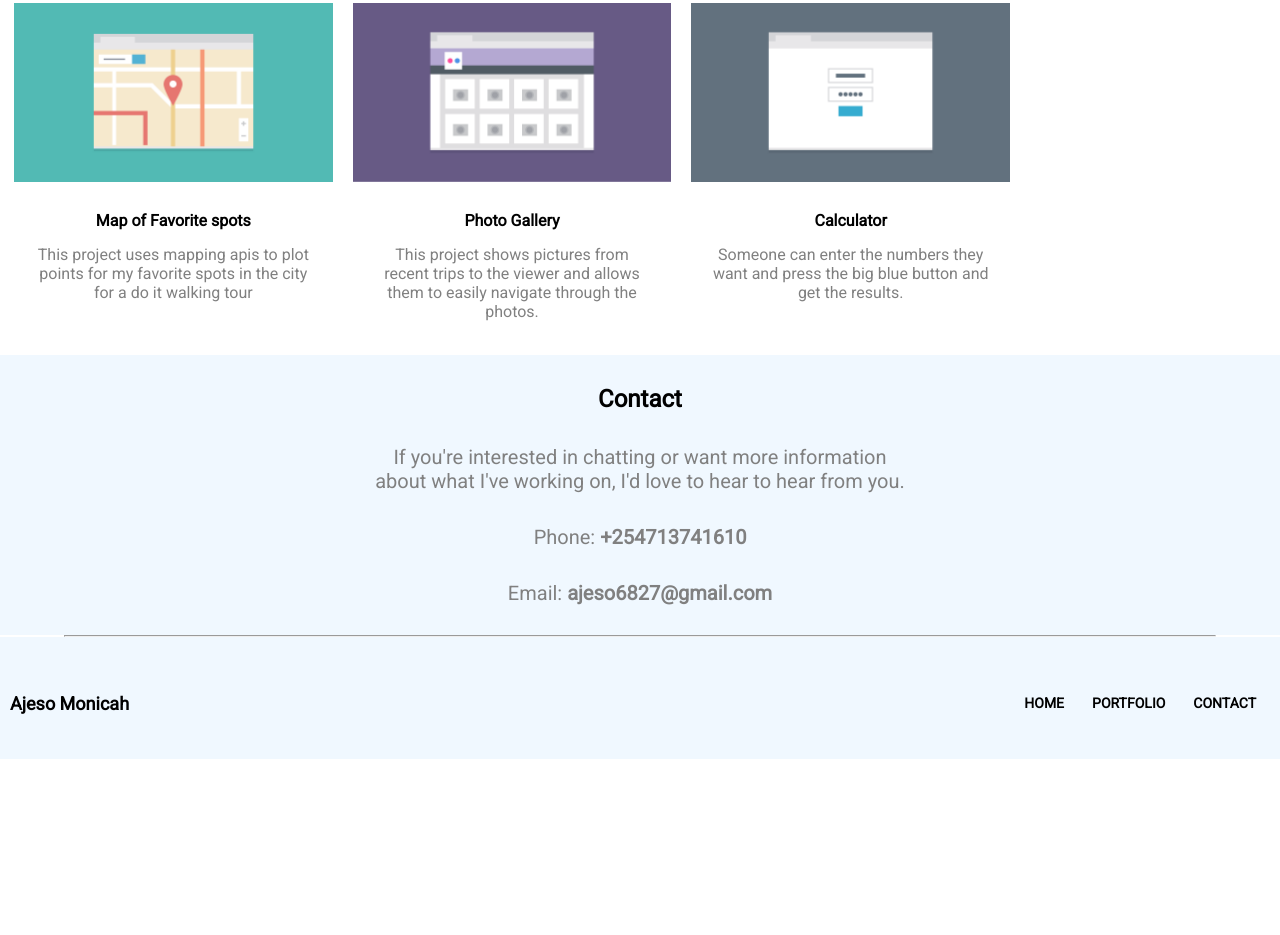
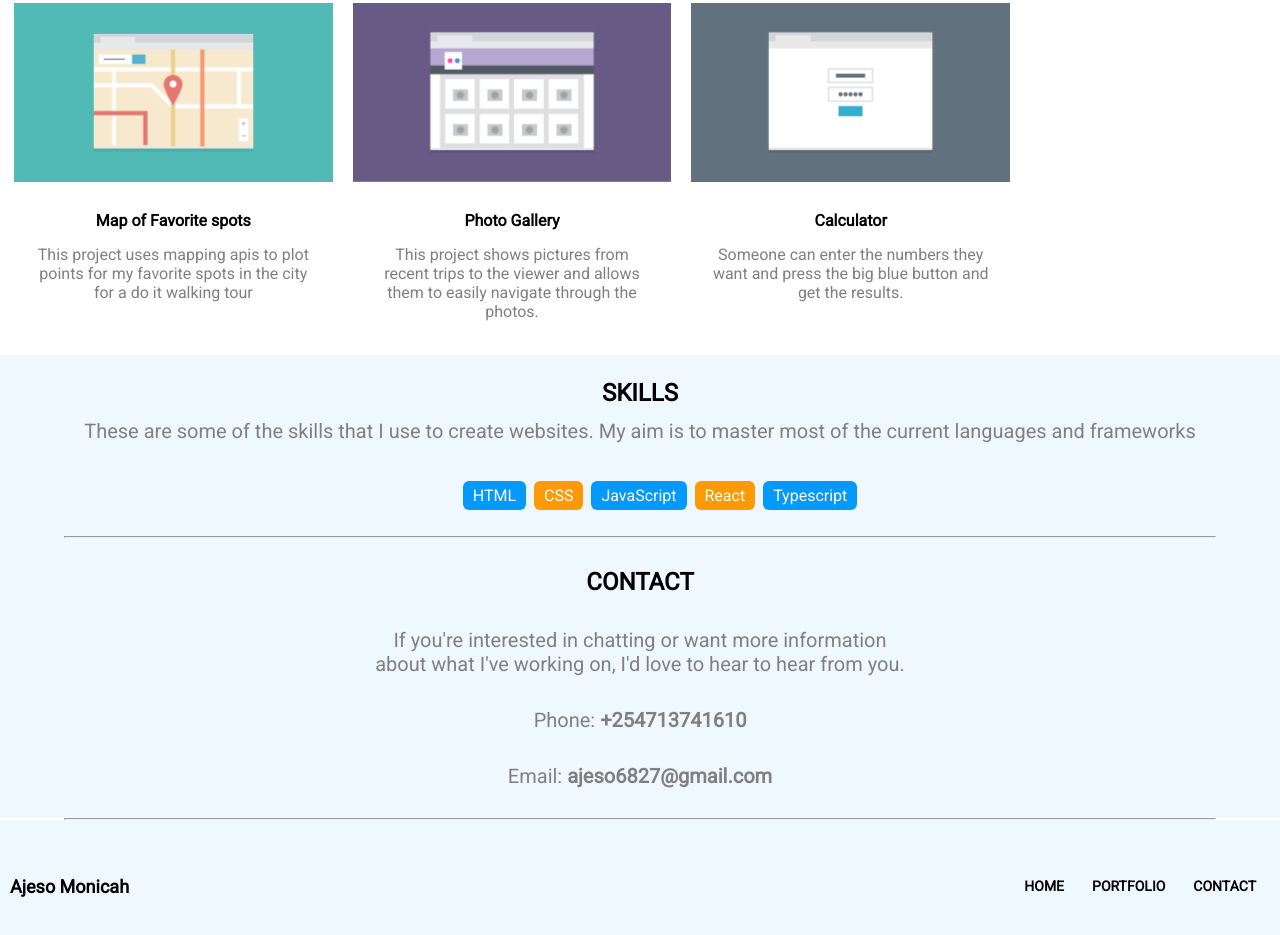
Before and after one commit to Ajeso/responsive_layout, a plain HTML site: page index.html in a window 1280 px wide. Shown: the part 1063-1998 px from the top of the page. Before the commit the page ends 1822 px from the top, so only its background shows below. Drawn offline with Linux system fonts and the light colour scheme.

Commit message:
Addition of the skills section

```diff
--- a/css/style.css
+++ b/css/style.css
@@ -64,6 +64,27 @@ nav ul li a {
 }
 .portfolio figcaption p {
   padding-top: 15px;
+}
+.skills {
+  text-align: center;
+  padding: 24px;
+}
+
+.skills p {
+  padding: 12px;
+}
+
+.skills li {
+  border-radius: 6px;
+  display: inline-block;
+  background: #ff9904;
+  color: white;
+  padding: 5px 10px;
+  margin: 2px;
+}
+
+.skills li:nth-child(odd) {
+  background: #0399ff;
 }
 
 .contact {
@@ -157,6 +178,9 @@ hr {
   footer nav h2 {
     margin-top: 2rem;
   }
+  .skills p {
+    font-size: 20px;
+  }
 }
 
 @media (min-width: 1024px) {
--- a/index.html
+++ b/index.html
@@ -17,6 +17,7 @@
                 <ul>
                     <li> <a href="#home">Home</a> </li>
                     <li> <a href="#portfolio">Portfolio</a> </li>
+                    <li> <a href="#Skills">Skills</a> </li>
                     <li> <a href="#contact">Contact</a> </li>
                 </ul>
             </nav>
@@ -93,8 +94,24 @@
             </div>
         </section>
 
+        <section class="skills" id="Skills">
+            <h2>SKILLS</h2>
+            <p>These are some of the skills that I use to create websites. My aim is to master most of the current
+                languages and frameworks
+            <p>
+            <ul>
+                <li>HTML</li>
+                <li>CSS</li>
+                <li>JavaScript</li>
+                <li>React</li>
+                <li>Typescript</li>
+            </ul>
+        </section>
+
+        <hr>
+
         <section class="contact" id="contact">
-            <h2>Contact</h2>
+            <h2>CONTACT</h2>
             <p>If you're interested in chatting or want more information <br> about what I've working on, I'd love to
                 hear to
                 hear from you.</p>
```
